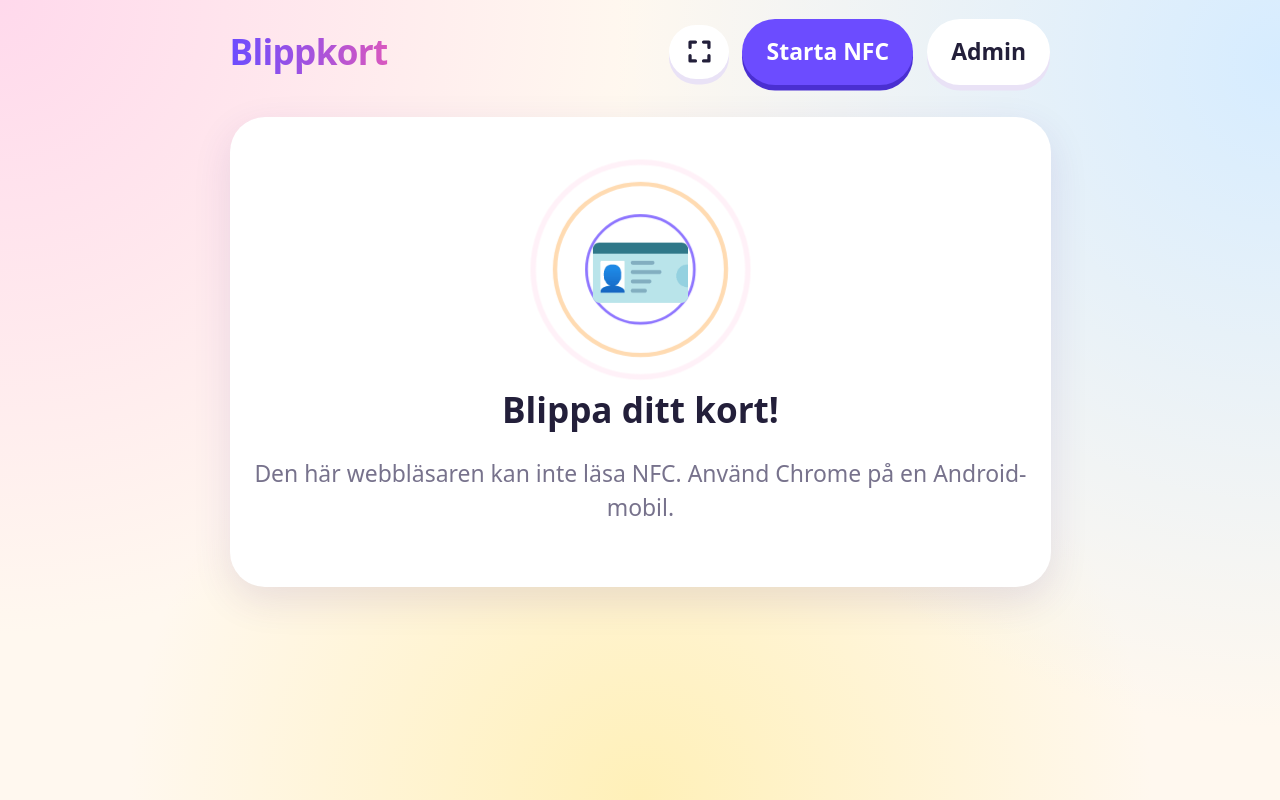
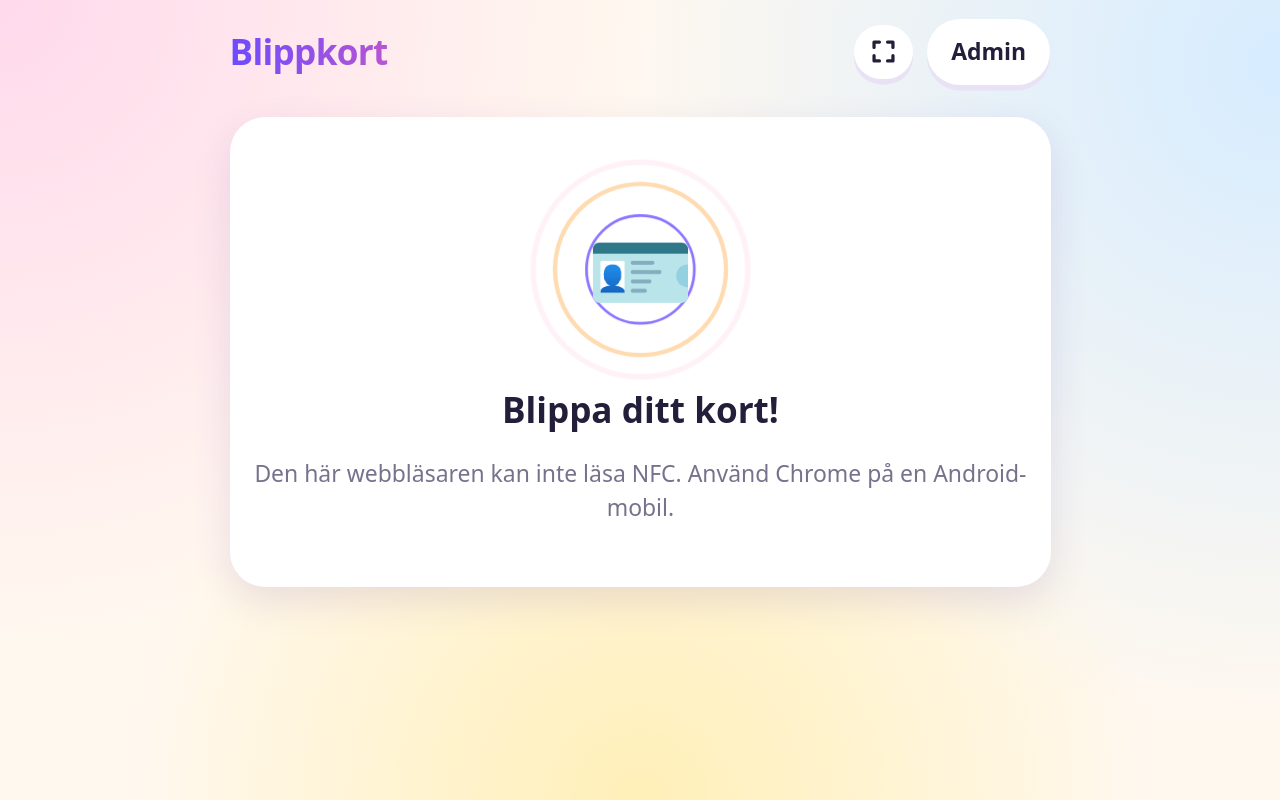
Before and after one commit to Dorfeius/blippkort, a plain HTML site: page index.html in a window 1280 px wide. Drawn offline with Linux system fonts and the light colour scheme.

Commit message:
Dölj NFC-knappen på enheter utan NFC
Co-Authored-By: Claude Fable 5.2 <noreply@anthropic.com>
Claude-Session: https://claude.ai/code/session_01SnZ63VgcYBRWXi4W667N6Z

```diff
--- a/index.html
+++ b/index.html
@@ -749,7 +749,7 @@ $("#nfcBtn").onclick = async () => {
   } catch (e) { reader = null; toast("NFC kunde inte startas. Är NFC påslaget i mobilen?"); }
 };
 
-if (!("NDEFReader" in window) && secret) $("#nfcBtn").hidden = true;
+if (!("NDEFReader" in window)) $("#nfcBtn").hidden = true;      // ingen NFC här: visa inte en knapp som inte kan fungera
 // ---------- helskärm + håll skärmen vaken ----------
 let kiosk = false, wakeLock = null;
 async function keepAwake() {              // låset släpps av webbläsaren när sidan döljs, så det tas om när den syns igen
```
